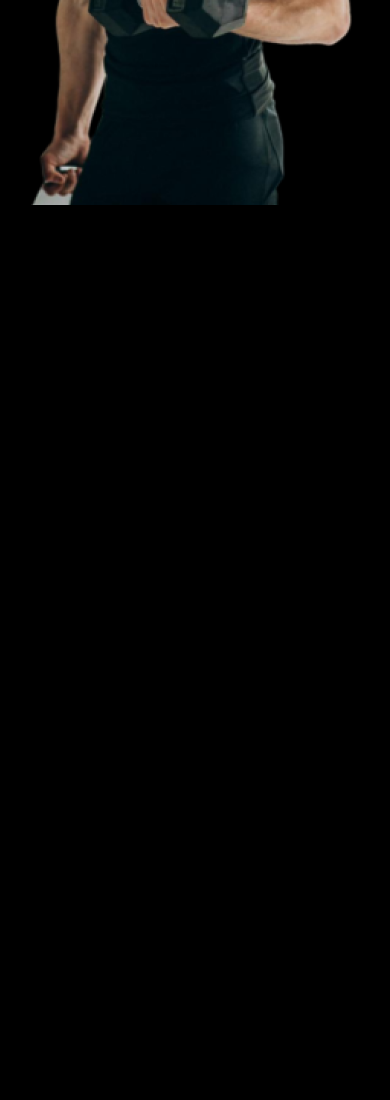
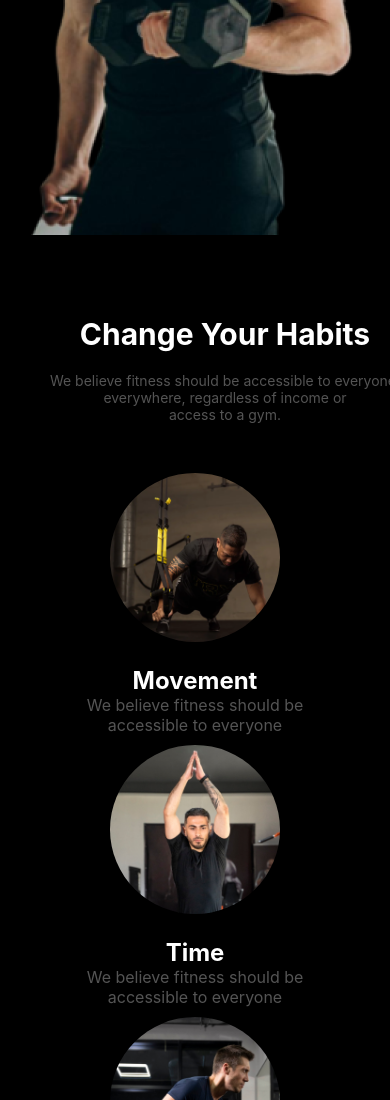
Before and after one commit to Shuvo015/my-project2, a plain HTML site: page index.html in a window 390 px wide. Shown: the part 900-2000 px from the top of the page. Before the commit the page ends 1109 px from the top, so only its background shows below. Drawn offline with Linux system fonts and the light colour scheme.

Commit message:
Section 2 with Responsive

```diff
--- a/index.html
+++ b/index.html
@@ -39,9 +39,9 @@
            you get fit and stay fit!
          </P>
         </div>
+          <div class="pair-btn"><button class="header-button1">Join Club Now!</button>
+            <button class="header-button2">Download App</button></div>
 
-          <button class="header-button1">Join Club Now!</button>
-          <button class="header-button2">Download App</button>
 
       </div>
 
@@ -68,6 +68,63 @@
     </div>
 
 
-   </header>
+
+   <main>
+      <div class="main-div">
+        <div class="main-text">
+             <p class="main-para1">Change Your Habits</p>
+             <P class="main-para2">
+              We believe fitness should be accessible to everyone, everywhere, regardless of income or<br>
+              access to a gym.
+            </P>
+        </div>
+        <div class="main-div2">
+          <div class="img-text-ph" >
+            <img src="images/image 3.png">
+            <div class="main-text-img">
+              <h2>Movement</h2>
+              <P>
+                We believe fitness should be<br>
+                accessible to everyone
+              </P>
+            </div>
+
+          </div>
+          <div class="img-text-ph">
+            <img src="images/image 2.png">
+            <div class="main-text-img">
+               <h2>Time</h2>
+              <P>
+                We believe fitness should be<br>
+                accessible to everyone
+              </P>
+            </div>
+
+          </div>
+          <div class="img-text-ph">
+            <img src="images/image 4.png">
+            <div class="main-text-img">
+              <h2>Parctice</h2>
+              <P>
+                We believe fitness should be<br>
+                accessible to everyone
+              </P>
+            </div>
+
+          </div>
+          <div class="img-text-ph">
+            <img src="images/image 5.png">
+            <div class="main-text-img">
+              <h2>Weight Loss</h2>
+              <P>
+                We believe fitness should be<br>
+                accessible to everyone
+              </P>
+            </div>
+
+          </div>
+        </div>
+      </div>
+   </main>
 </body>
 </html>
--- a/style.css
+++ b/style.css
@@ -62,9 +62,13 @@ nav li{
   .hamberger{
     display: block;
     color: white;
+    font-size: 35px;
+    margin-right: 140px;
   }
   nav{
-    margin: auto 20px;
+    margin: auto ;
+    margin-top: 30px;
+    width: 550px;
     }
   }
 
@@ -170,6 +174,58 @@ nav li{
     font-size: 15px;
     color:#ffffff86;
   }
+
+.main-text{
+    text-align: center;
+    /* border: 1px solid red; */
+    margin: auto;
+
+  }
+.main-para1{
+  color: #FFFFFF;
+  font-size: 48px;
+  font-weight: bolder;
+  margin-bottom: 20px;
+}
+.main-para2{
+  color: #ffffff54;
+  font-size: 15px;
+}
+.main-div{
+  margin-top: 80px;
+}
+/* .main-text{
+  width: 300px;
+} */
+.main-div2{
+  display: flex;
+  justify-content: space-between;
+  margin-top: 40px;
+}
+/* .img-text-ph{
+  border: 1px solid red;
+} */
+.img-text-ph img{
+  border-radius: 50%;
+  width: 120%;
+}
+.main-text-img{
+  margin-top: 20px;
+
+}
+.main-text-img h2{
+  color: #FFFFFF;
+  text-align: center;
+}
+.main-text-img p{
+  color: #ffffff54;
+  text-align: center;
+}
+
+
+
+
+
   @media screen and (max-width:576px){
     .header-main-div{
       flex-direction: column;
@@ -180,10 +236,34 @@ nav li{
       /* padding: 0px; */
       /* position: relative; */
      }
-     /* .Header-image{
-      margin:auto;
-      display: flex;
-      position: relative; */
+     .header-text{
+      font-size:50px;
+     }
+     .header-text2{
+      font-size: 13px;
+     }
+     .header-button1{
+      background-color: #E6533C;
+      padding: 18px;
+      color: #FFFFFF;
+      font-size: 15px;
+      border-radius: 25px;
+      border: none;
+      width: 150px;
+      margin: 30px 0px;
+     }
+     .header-button2{
+      background-color: #e6533c00;
+      padding: 18px;
+      color: #FFFFFF;
+      font-size: 15px;
+      border-radius: 25px;
+      border: none;
+      width: 150px;
+      margin: 30px 0px 10px 30px;
+      border:1px solid white;
+    }
+
     .flaoting-div1{
       position: absolute;
       top:780px;
@@ -206,5 +286,28 @@ nav li{
      .flaoting-div2 h3{
       font-size: 13px;
      }
+     .main-div2{
+      flex-direction: column;
+     }
+     .img-text-ph{
+        max-width: 350px;
+        text-align: center;
+     }
+     .img-text-ph img{
+      width:50%;
+      margin-top: 10px;
+     }
+    .main-para1{
+      font-size: 30px;
+      font-weight: bold;
 
     }
+    .main-para2{
+      font-size: 14px;
+    }
+    .main-text{
+      width:400px;
+      margin:0px
+    }
+
+  }
```
Lines whose indentation alone changed are shown as unchanged.
